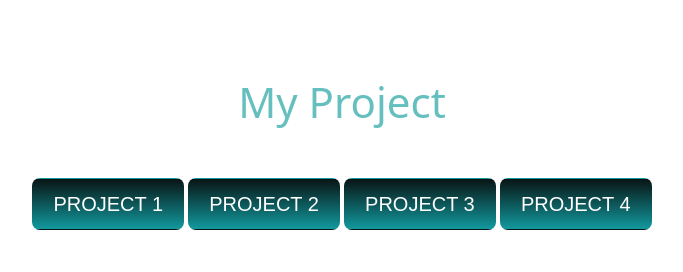
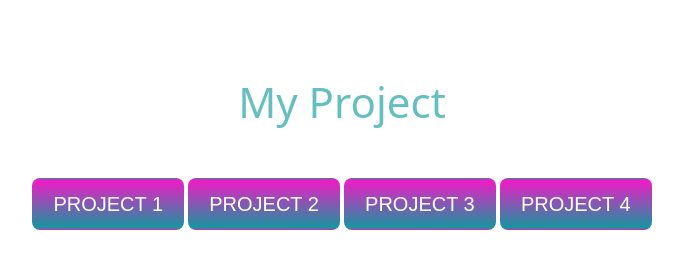
Before and after one commit to alokthakur490/mypersonalsite, a plain HTML site: page index.html in a window 1280 px wide. Shown: the part 1700-1972 px from the top of the page, without its empty margins (298-981 px from the left). Drawn offline with nearby package versions, Linux system fonts and the light colour scheme.

Commit message:
Update index.html

```diff
--- a/index.html
+++ b/index.html
@@ -120,7 +120,7 @@ h5{
     background-image: -moz-linear-gradient(top, #447f81, #11999e);
     background-image: -ms-linear-gradient(top, #83d7da, #11999e);
     background-image: -o-linear-gradient(top, #11cdd4, #11999e);
-    background-image: linear-gradient(to bottom, #091414, #11999e);
+    background-image: linear-gradient(to bottom, #f618c6, #11999e);
     -webkit-border-radius: 8;
     -moz-border-radius: 8;
     border-radius: 8px;
```
